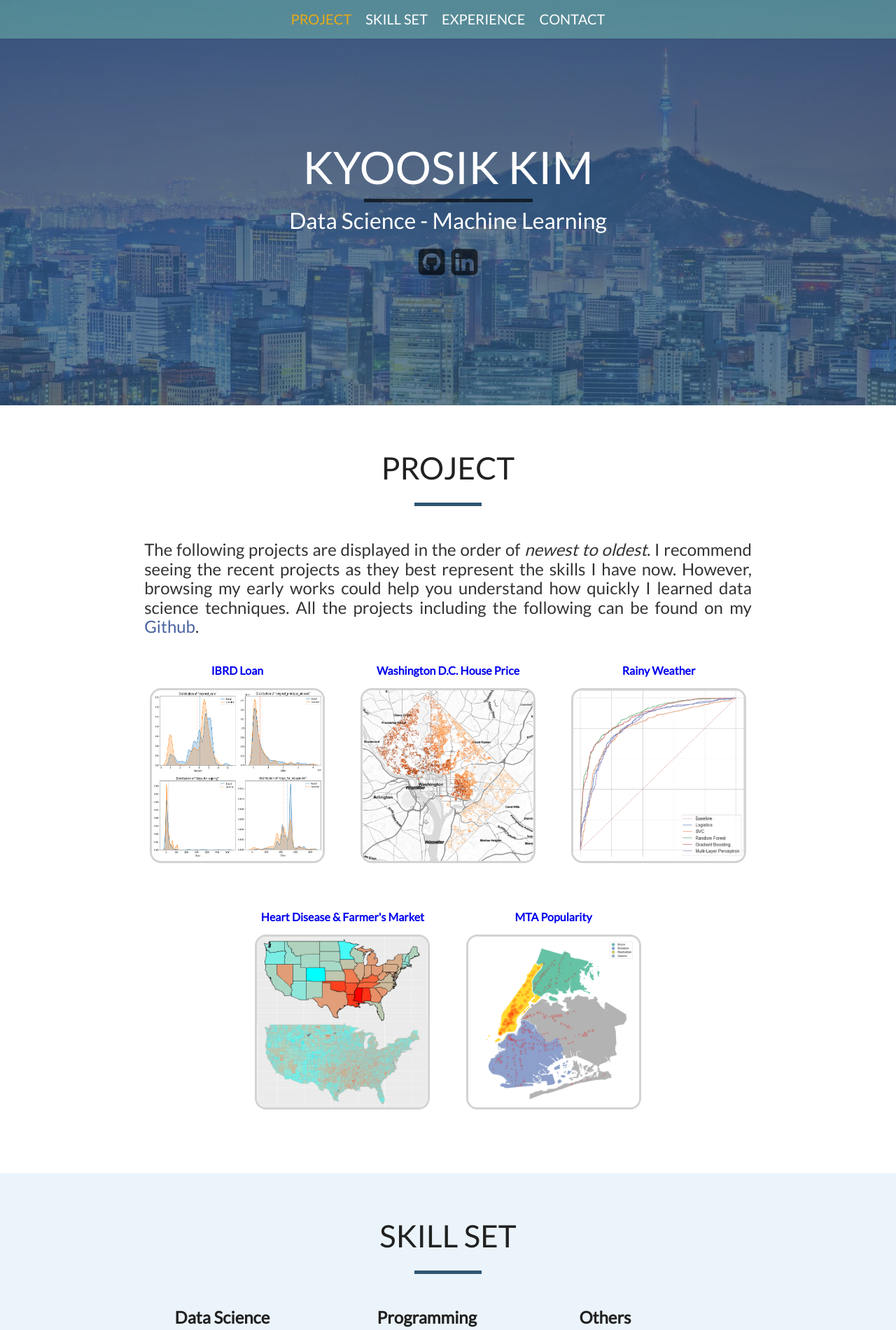
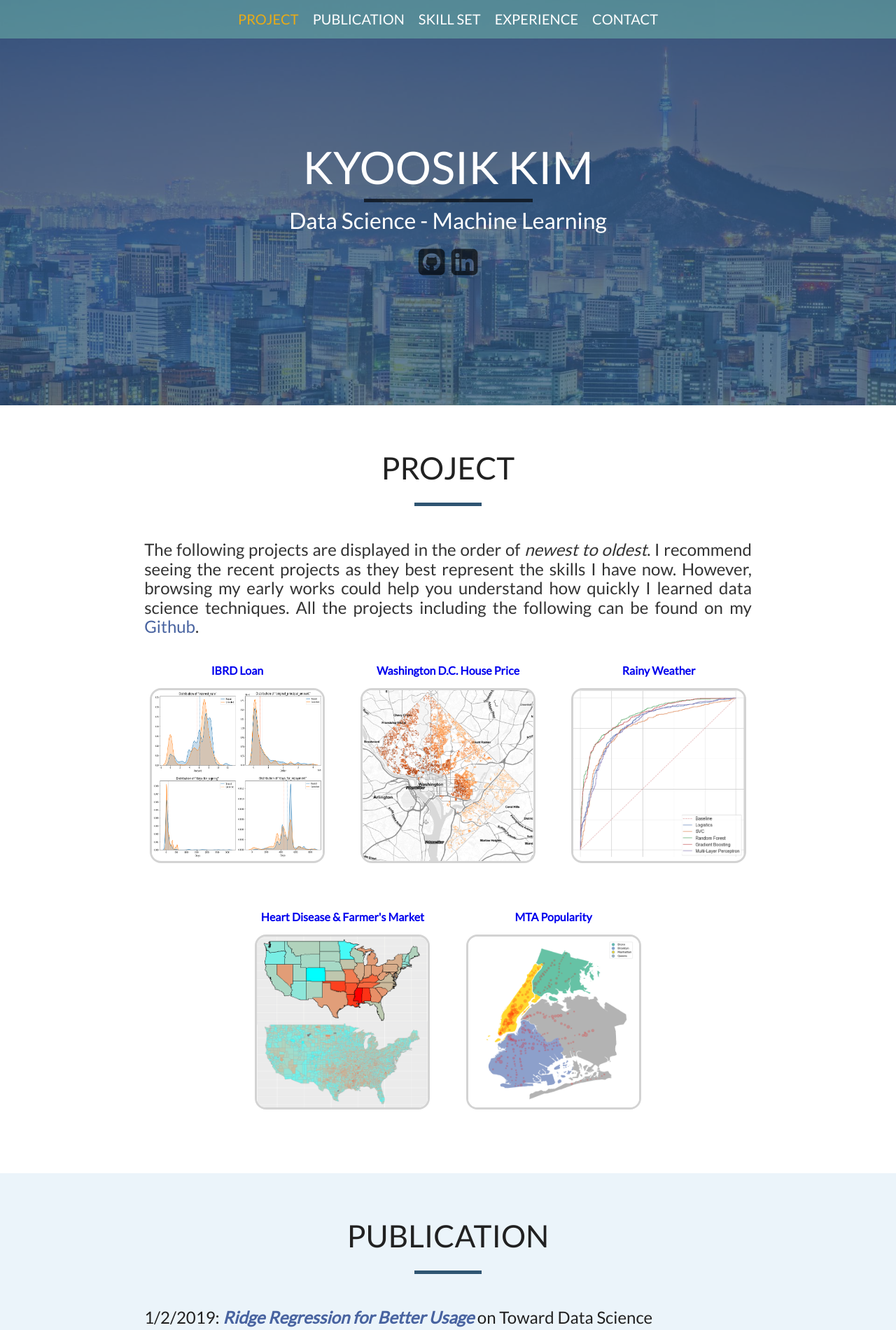
Before and after one commit to Q-shick/portfolio, a website: page app/index.html in a window 1280 px wide. Shown: the top 1900 px of the page at 70% size. Drawn offline with Linux system fonts and the light colour scheme.

Commit message:
Added Publication section

```diff
--- a/app/assets/styles/modules/_primary-nav.css
+++ b/app/assets/styles/modules/_primary-nav.css
@@ -32,17 +32,17 @@
     display: block;
     text-decoration: none;
     color: White;
-    padding-top: 6px;
+    padding-top: 8px;
     font-weight: 150;
-    font-size: 0.75rem;
+    font-size: 0.6rem;
 
     &.is-current-link {
       color: $beeYellow;
     }
 
     @mixin atSmall {
-      padding-top: 8px;
-      font-size: 1rem;
+      padding-top: 14px;
+      font-size: 0.7rem;
     }
 
     @mixin atMedium {
--- a/app/assets/styles/modules/_wrapper.css
+++ b/app/assets/styles/modules/_wrapper.css
@@ -8,6 +8,11 @@
   @mixin atSmall {
     margin-left: 10%;
     margin-right: 10%;
+  }
+
+  &__nav {
+    padding-left: 12px;
+    padding-right: 12px;
   }
 
   &__title {
--- a/app/index.html
+++ b/app/index.html
@@ -15,12 +15,13 @@
 
 <body>
   <header class="site-header">
-    <div class="wrapper">
+    <div class="wrapper wrapper__nav">
       <!--navigation-->
       <div class="site-header__nav">
         <nav class="primary-nav primary-nav__pull-right--medium">
           <ul>
             <li><a href="#Project" id="portfolio-link">PROJECT</a></li>
+            <li><a href="#Publication" id="publication-link">PUBLICATION</a></li>
             <li><a href="#SkillSet" id="skillSet-link">SKILL SET</a></li>
             <li><a href="#Experience" id="experience-link">EXPERIENCE</a></li>
             <li><a href="#Contact" id="contact-link">CONTACT</a></li>
@@ -158,8 +159,19 @@
     </div>
   </div>
 
-  <!--skill-->
-  <div id="SkillSet" class="page-section page-section--water" data-matching-link="#skillSet-link">
+  <!--publication-->
+  <div id="Publication" class="page-section page-section--water" data-matching-link="#publication-link">
+    <div class="wrapper">
+      <h2 class="wrapper__title">PUBLICATION</h2>
+      <hr class="wrapper__line-section">
+      <div class="paragraph">
+        1/2/2019: <em><strong><a href="https://towardsdatascience.com/ridge-regression-for-better-usage-2f19b3a202db" target="_blank">Ridge Regression for Better Usage</a></strong></em> on Toward Data Science
+      </div>
+    </div>
+  </div>
+
+  <!--skill set-->
+  <div id="SkillSet" class="page-section" data-matching-link="#skillSet-link">
     <div class="wrapper">
       <h2 class="wrapper__title">SKILL SET</h2>
       <hr class="wrapper__line-section">
@@ -200,7 +212,7 @@
   </div>
 
   <!--experience-->
-  <div id="Experience" class="page-section" data-matching-link="#experience-link">
+  <div id="Experience" class="page-section page-section--water" data-matching-link="#experience-link">
     <div class="wrapper">
       <h2 class="wrapper__title">EXPERIENCE</h2>
       <hr class="wrapper__line-section">
@@ -243,7 +255,7 @@
   </div>
 
   <!-- contact -->
-  <div id="Contact" class="page-section page-section--water" data-matching-link="#contact-link">
+  <div id="Contact" class="page-section" data-matching-link="#contact-link">
     <div class="wrapper">
       <h2 class="wrapper__title">CONTACT</h2>
       <hr class="wrapper__line-section">
--- a/app/temp/styles/styles.css
+++ b/app/temp/styles/styles.css
@@ -586,6 +586,11 @@ div {
 }
   }
 
+.wrapper__nav {
+    padding-left: 12px;
+    padding-right: 12px;
+  }
+
 .wrapper__title {
     position: relative;
     text-align: center;
@@ -769,9 +774,9 @@ div {
     display: block;
     text-decoration: none;
     color: White;
-    padding-top: 6px;
+    padding-top: 8px;
     font-weight: 150;
-    font-size: 0.75rem;
+    font-size: 0.6rem;
   }
 
 .primary-nav a.is-current-link {
@@ -781,8 +786,8 @@ div {
 @media (min-width: 530px) {
 
 .primary-nav a {
-      padding-top: 8px;
-      font-size: 1rem
+      padding-top: 14px;
+      font-size: 0.7rem
   }
   }
 
```
